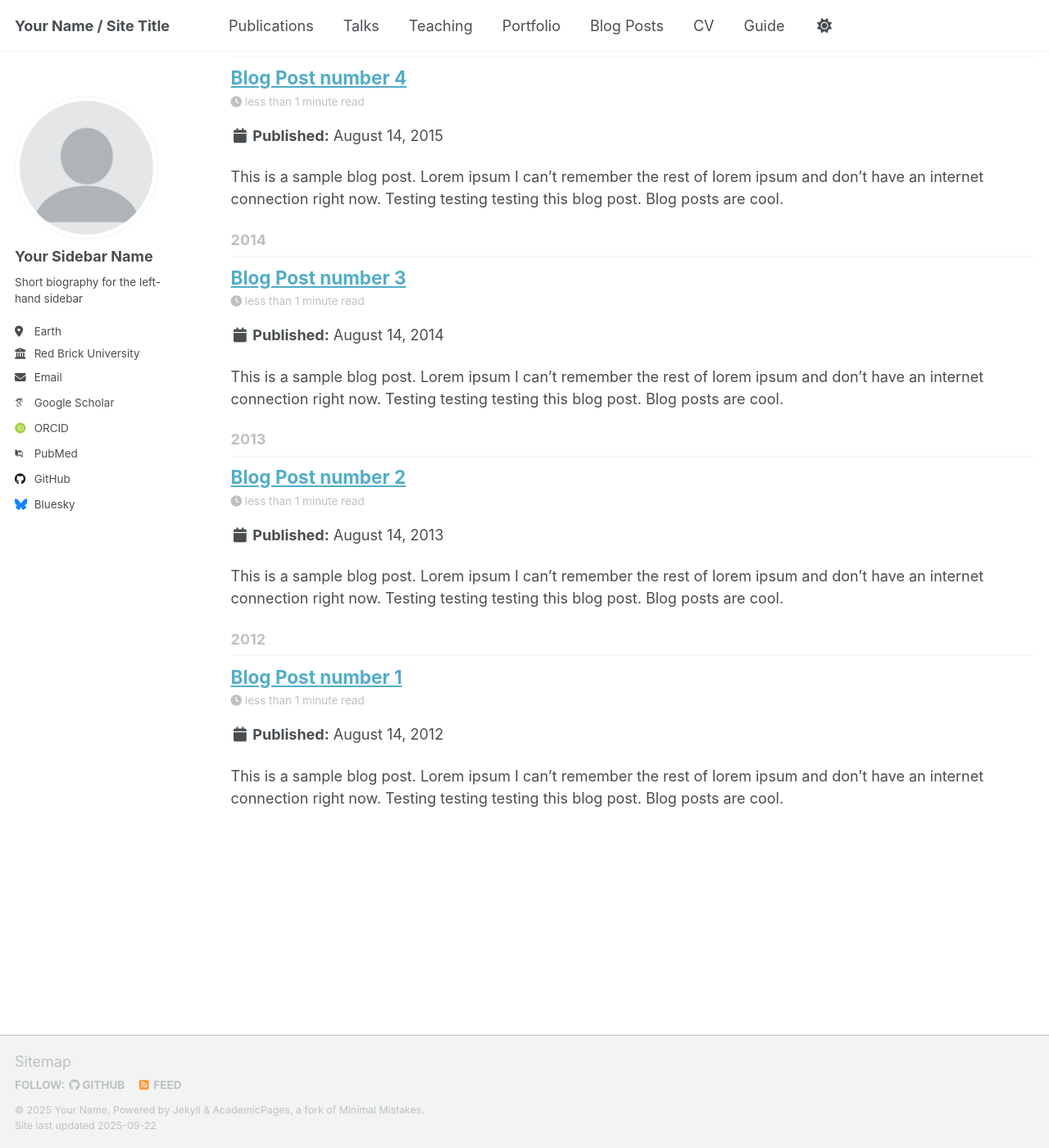
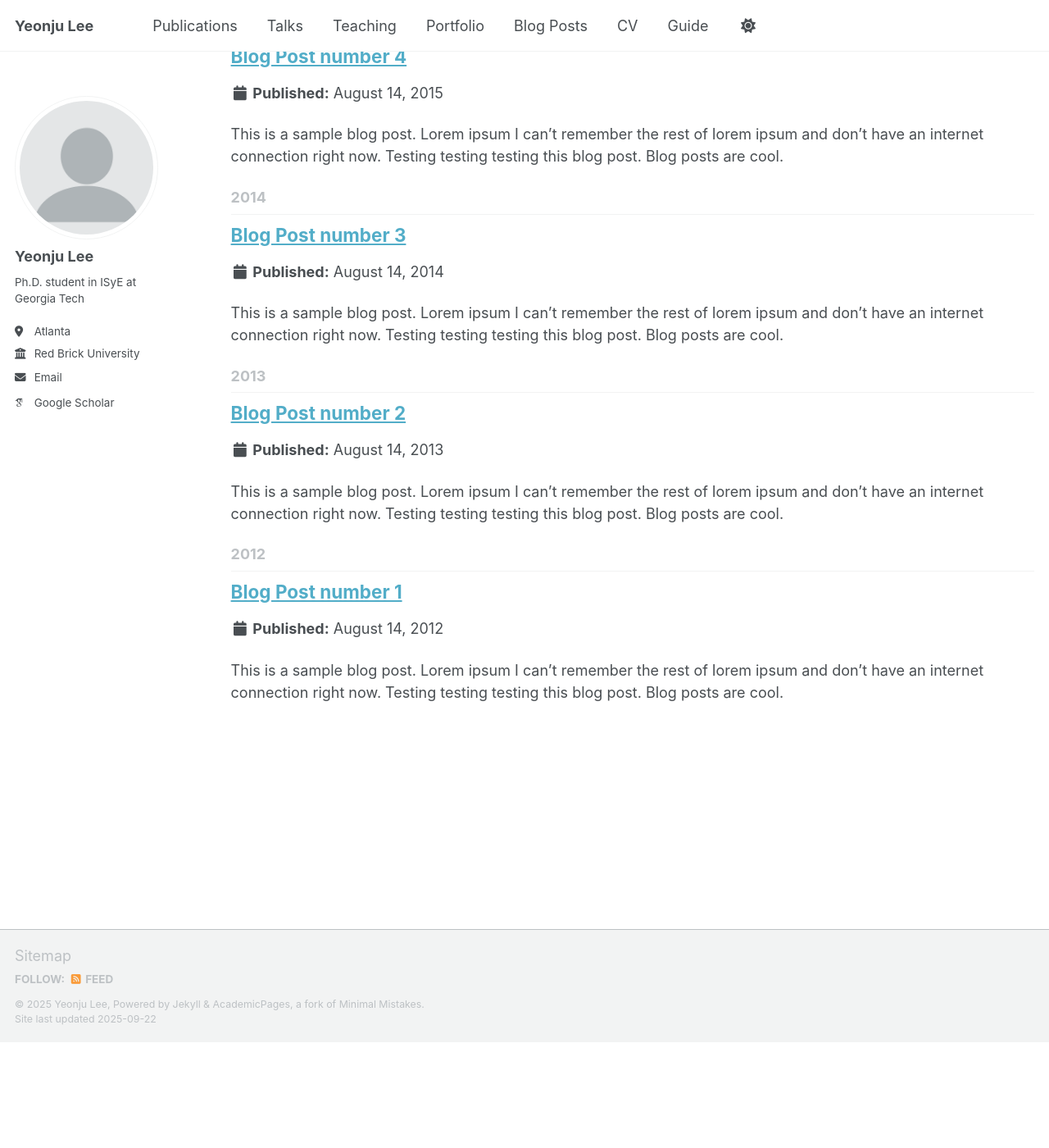
Before and after one commit to ylee845/ylee845.github.io, a Jekyll site: the page built from _pages/year-archive.html, in a window 1280 px wide and 1400 px high, scrolled down 331 px. Shown: the whole window at 82% size. Built offline with Jekyll 4.4.1, drawn with Linux system fonts in a browser that asks for light colours; some web fonts are replaced; a script that is not in the unit is left out; after the commit the page ends 1602 px from its top, so only the background shows below that; some of the changed text lies outside the part shown.

Commit message:
Update _config.yml

```diff
--- a/_config.yml
+++ b/_config.yml
@@ -9,11 +9,11 @@
 # Basic Site Settings
 locale                   : "en-US"
 site_theme               : "default" # Currently available options are "default", "air"
-title                    : "Your Name / Site Title"
+title                    : "Yeonju Lee"
 title_separator          : "-"
-name                     : &name "Your Name"
-description              : &description "Your Name's academic portfolio"   # Update this with a general description of your site, this is the default if not overridden by a page
-url                      : https://academicpages.github.io # The base hostname & protocol for your site e.g. "https://[your GitHub username].github.io",
+name                     : "Yeonju Lee"
+description              : #&description "Your Name's academic portfolio"   # Update this with a general description of your site, this is the default if not overridden by a page
+url                      : https://ylee845.github.io # The base hostname & protocol for your site e.g. "https://[your GitHub username].github.io",
                                                            # or if you already have some other page hosted on Github then use "https://[your GitHub username].github.io/[Your Repo Name]"
 baseurl                  : "" # the subpath of your site, e.g. "/blog"
 repository               : "academicpages/academicpages.github.io"
@@ -24,23 +24,23 @@ repository               : "academicpages/academicpages.github.io"
 author:
   # Biographic information
   avatar           : "profile.png"
-  name             : "Your Sidebar Name"
+  name             : "Yeonju Lee"
   pronouns         : # example: "she/her"
-  bio              : "Short biography for the left-hand sidebar"
-  location         : "Earth"
+  bio              : "Ph.D. student in ISyE at Georgia Tech"
+  location         : "Atlanta"
   employer         : "Red Brick University"
   uri              : # URL
-  email            : "none@example.org"
+  email            : "ylee845@gatech.edu"
 
   # Academic websites
   academia         : # URL
-  arxiv            : # URL - Update with the correct link to your profile
-  googlescholar    : "https://scholar.google.com/citations?user=PS_CX0AAAAAJ"
+  arxiv            : ## URL - Update with the correct link to your profile
+  googlescholar    : "https://scholar.google.com/citations?user=5iO-_XgAAAAJ&hl=en&oi=ao"
   inspire-hep      : # URL
   impactstory      : # URL
-  orcid            : "http://orcid.org/yourorcidurl"
+  orcid            : #"http://orcid.org/yourorcidurl"
   semantic         : # URL
-  pubmed           : "https://www.ncbi.nlm.nih.gov/pubmed/?term=john+snow"
+  pubmed           : #"https://www.ncbi.nlm.nih.gov/pubmed/?term=john+snow"
   researchgate     : # URL
   scopus           : # URL
 
@@ -48,13 +48,13 @@ author:
   bitbucket        : # Username - Update with your username on the site
   codepen          : # Username
   dribbble         : # Username
-  github           : "academicpages"
+  github           : #"academicpages"
   kaggle           : # Username
   stackoverflow    : # User number or user number and name (i.e., use "1" or "1/jeff-atwood")
 
   # Social media
   artstation       : # Username
-  bluesky          : "bsky.app" # Replace this with you Bluesky username
+  bluesky          : #"bsky.app" # Replace this with you Bluesky username
   facebook         : # Username
   flickr           : # Username
   foursquare       : # Username
@@ -85,8 +85,8 @@ publication_category:
     title: 'Books'
   manuscripts:
     title: 'Journal Articles'
-  conferences:
-    title: 'Conference Papers'
+  #conferences:
+  #  title: 'Conference Papers'
 
 # Site Settings
 teaser                   :  # filename of teaser fallback teaser image placed in /images/ for social media previews
@@ -235,23 +235,23 @@ collections:
 # These settings control how pages and collections are included in the site
 defaults:
   # _posts
-  - scope:
-      path: ""
-      type: posts
-    values:
-      layout: single
-      author_profile: true
-      read_time: true
-      comments: true
-      share: true
-      related: true
+  #- scope:
+  #    path: ""
+  #    type: posts
+  #  values:
+  #    layout: single
+  #    author_profile: true
+  #    read_time: true
+  #    comments: true
+  #    share: true
+  #    related: true
   # _pages
-  - scope:
-      path: ""
-      type: pages
-    values:
-      layout: single
-      author_profile: true
+  #- scope:
+  #    path: ""
+  #    type: pages
+  #  values:
+  #    layout: single
+  #    author_profile: true
   # _teaching
   - scope:
       path: ""
@@ -271,14 +271,14 @@ defaults:
       share: true
       comments: true
   # _portfolio
-  - scope:
-      path: ""
-      type: portfolio
-    values:
-      layout: single
-      author_profile: true
-      share: true
-      comment: true
+  #- scope:
+  #    path: ""
+  #    type: portfolio
+  #  values:
+  #    layout: single
+  #    author_profile: true
+  #    share: true
+  #    comment: true
   # _talks
   - scope:
       path: ""
```
